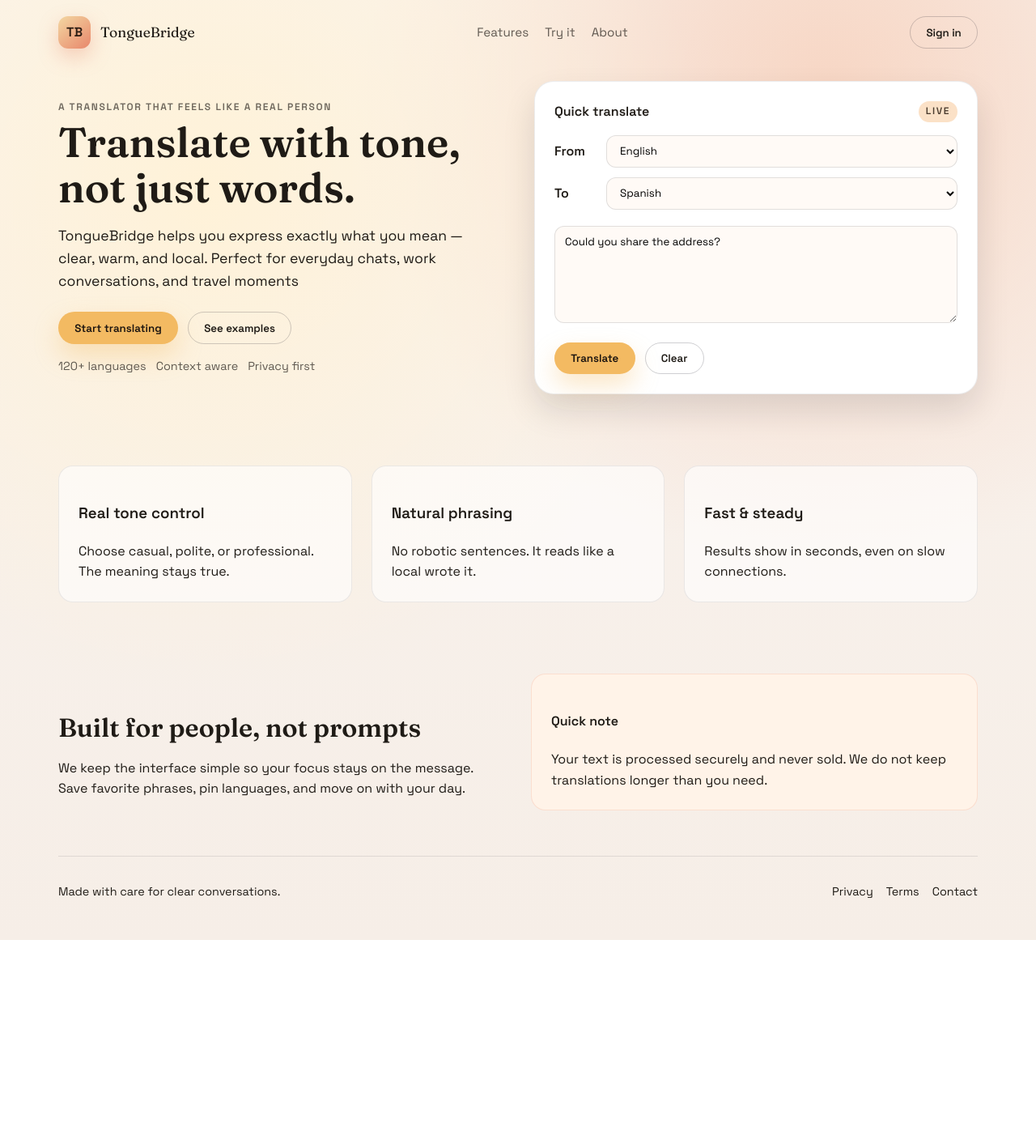
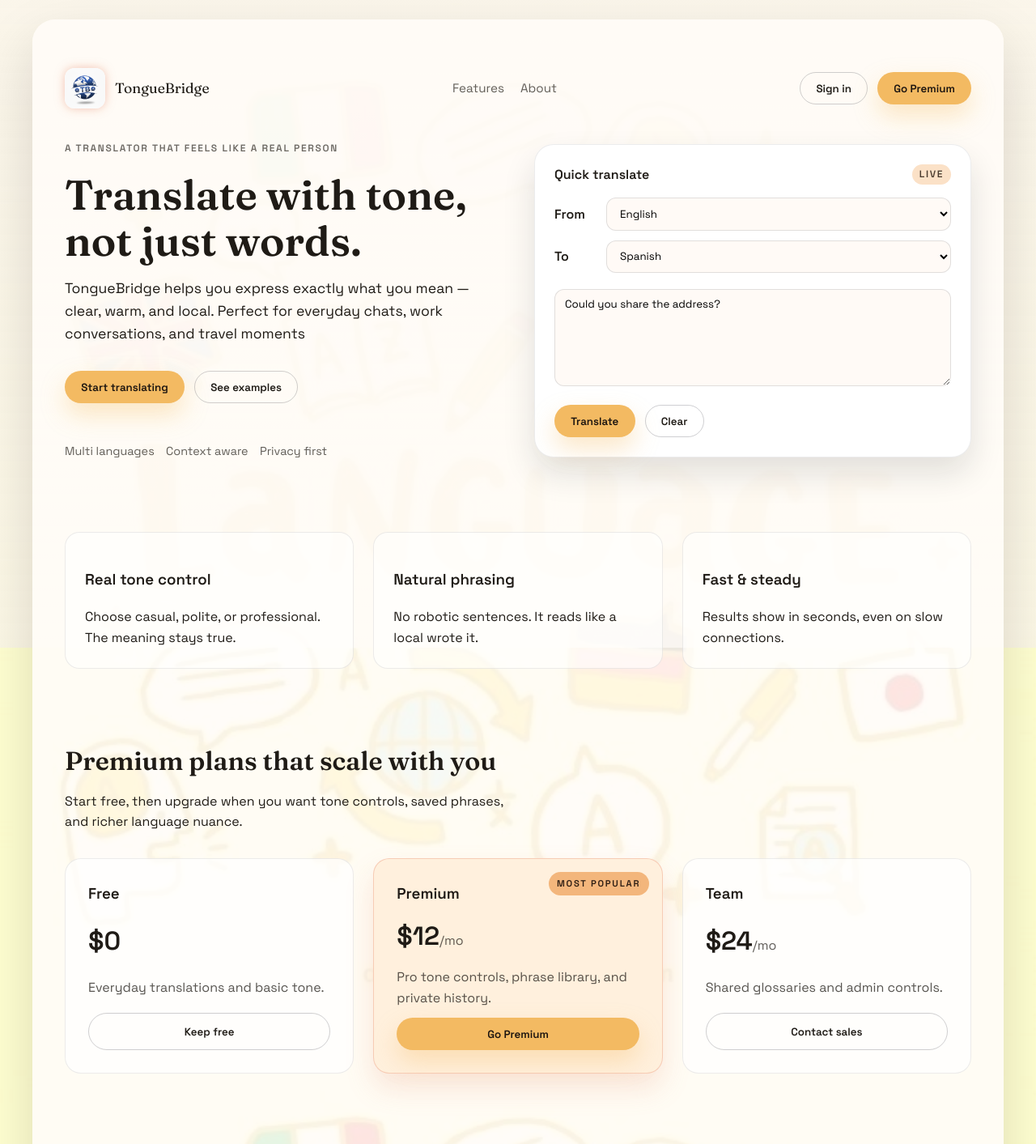
Before and after one commit to neelAkash2005/TongueBridge, a React (Vite) app in the folder frontDev/frontDev/: page / in a window 1280 px wide. Shown: the top 1413 px of the page at 81% size. Before the commit the page ends 1161 px from the top, so only its background shows below. Built offline with nearby package versions, Linux system fonts and the light colour scheme.

Commit message:
Improve look and lauout

```diff
--- a/frontDev/frontDev/src/App.css
+++ b/frontDev/frontDev/src/App.css
@@ -1,5 +1,5 @@
 .app {
-  color: var(--ink);
+  min-height: 100vh;
 }
 
 .site-header {
@@ -17,15 +17,30 @@
 }
 
 .brand-mark {
-  height: 40px;
-  width: 40px;
+  height: 50px;
+  width: 50px;
   border-radius: 12px;
-  display: grid;
-  place-items: center;
-  font-weight: 700;
-  background: linear-gradient(140deg, #f3d7a2, #e8876b);
-  color: #2a1b12;
-  box-shadow: 0 10px 24px rgba(232, 135, 107, 0.35);
+  overflow: hidden;
+  cursor: pointer;
+
+  /* glow */
+  box-shadow: 0 0 12px rgba(232, 135, 107, 0.5);
+
+  transition: all 0.3s ease;
+}
+
+/* hover glow + pop */
+.brand-mark:hover {
+  transform: scale(1.15);
+  box-shadow: 0 0 22px rgba(232, 135, 107, 0.9);
+}
+
+/* IMAGE FITTING */
+.brand-mark img {
+  width: 100%;
+  height: 100%;
+  object-fit: cover;
+  display: block;
 }
 
 .brand-name {
@@ -46,6 +61,12 @@
 
 .nav a:hover {
   opacity: 1;
+}
+
+.header-actions {
+  display: flex;
+  align-items: center;
+  gap: 0.75rem;
 }
 
 .btn {
@@ -94,11 +115,13 @@
   font-size: 0.75rem;
   font-weight: 600;
   opacity: 0.65;
+  margin-bottom: 20px;
 }
 
 .lead {
   font-size: 1.1rem;
   max-width: 520px;
+  margin-bottom: 32px;
 }
 
 .hero-actions {
@@ -110,10 +133,11 @@
 
 .badges {
   display: flex;
-  gap: 0.75rem;
+  gap: 0.9rem;
   flex-wrap: wrap;
   font-size: 0.9rem;
   opacity: 0.7;
+  margin-top: 3rem
 }
 
 .hero-card {
@@ -189,6 +213,80 @@ textarea {
   border: 1px solid rgba(15, 18, 33, 0.08);
 }
 
+.pricing {
+  margin-bottom: 3.5rem;
+}
+
+.pricing-header {
+  display: grid;
+  gap: 0.75rem;
+  max-width: 560px;
+  margin-bottom: 2rem;
+}
+
+.pricing-header h2 {
+  font-family: 'Fraunces', serif;
+  font-size: 2rem;
+  margin: 0;
+}
+
+.pricing-cards {
+  display: grid;
+  grid-template-columns: repeat(auto-fit, minmax(240px, 1fr));
+  gap: 1.5rem;
+}
+
+.pricing-card {
+  position: relative;
+  padding: 1.75rem;
+  border-radius: 20px;
+  background: rgba(255, 255, 255, 0.7);
+  border: 1px solid rgba(15, 18, 33, 0.08);
+  display: grid;
+  gap: 0.75rem;
+}
+
+.pricing-card h3 {
+  margin: 0;
+}
+
+.price {
+  font-size: 2rem;
+  font-weight: 700;
+  margin: 0;
+}
+
+.price span {
+  font-size: 1rem;
+  font-weight: 500;
+  opacity: 0.7;
+}
+
+.plan-note {
+  margin: 0;
+  opacity: 0.75;
+}
+
+.pricing-card.highlight {
+  background: #fff0dd;
+  border-color: rgba(232, 135, 107, 0.35);
+  box-shadow: 0 18px 35px rgba(232, 135, 107, 0.2);
+}
+
+.chip {
+  position: absolute;
+  top: 1rem;
+  right: 1rem;
+  font-size: 0.7rem;
+  text-transform: uppercase;
+  letter-spacing: 0.16em;
+  background: #f3b67c;
+  color: #2a1b12;
+  padding: 0.35rem 0.65rem;
+  border-radius: 999px;
+  font-weight: 700;
+}
+
 .split {
   display: grid;
   grid-template-columns: repeat(auto-fit, minmax(260px, 1fr));
--- a/frontDev/frontDev/src/App.jsx
+++ b/frontDev/frontDev/src/App.jsx
@@ -1,19 +1,25 @@
 import './App.css';
+import logo from './assets/logo.png';
 
 function App() {
   return (
     <div className="app">
       <header className="site-header">
         <div className="brand">
-          <div className="brand-mark">TB</div>
+          <div className="brand-mark">
+            <img src={logo} alt="TongueBridge logo" />
+          </div>
+
           <span className="brand-name">TongueBridge</span>
         </div>
         <nav className="nav">
           <a href="#features">Features</a>
-          <a href="#demo">Try it</a>
           <a href="#about">About</a>
         </nav>
-        <button className="btn ghost">Sign in</button>
+        <div className="header-actions">
+          <button className="btn ghost">Sign in</button>
+          <button className="btn primary">Go Premium</button>
+        </div>
       </header>
 
       <main>
@@ -30,7 +36,7 @@ function App() {
               <button className="btn ghost">See examples</button>
             </div>
             <div className="badges">
-              <span>120+ languages</span>
+              <span>Multi languages</span>
               <span>Context aware</span>
               <span>Privacy first</span>
             </div>
@@ -83,6 +89,43 @@ function App() {
           </article>
         </section>
 
+        <section className="pricing" id="pricing">
+          <div className="pricing-header">
+            <h2>Premium plans that scale with you</h2>
+            <p>
+              Start free, then upgrade when you want tone controls, saved phrases,
+              and richer language nuance.
+            </p>
+          </div>
+          <div className="pricing-cards">
+            <article className="pricing-card">
+              <h3>Free</h3>
+              <p className="price">$0</p>
+              <p className="plan-note">Everyday translations and basic tone.</p>
+              <button className="btn ghost">Keep free</button>
+            </article>
+            <article className="pricing-card highlight">
+              <span className="chip">Most popular</span>
+              <h3>Premium</h3>
+              <p className="price">
+                $12<span>/mo</span>
+              </p>
+              <p className="plan-note">
+                Pro tone controls, phrase library, and private history.
+              </p>
+              <button className="btn primary">Go Premium</button>
+            </article>
+            <article className="pricing-card">
+              <h3>Team</h3>
+              <p className="price">
+                $24<span>/mo</span>
+              </p>
+              <p className="plan-note">Shared glossaries and admin controls.</p>
+              <button className="btn ghost">Contact sales</button>
+            </article>
+          </div>
+        </section>
+
         <section className="split" id="about">
           <div>
             <h2>Built for people, not prompts</h2>
--- a/frontDev/frontDev/src/index.css
+++ b/frontDev/frontDev/src/index.css
@@ -1,4 +1,8 @@
 @import url('https://fonts.googleapis.com/css2?family=Fraunces:wght@400;600&family=Space+Grotesk:wght@400;600&display=swap');
+
+html, body {
+  height: 100%;
+}
 
 :root {
   font-family: 'Space Grotesk', sans-serif;
@@ -20,18 +24,33 @@
 
 body {
   margin: 0;
-  min-width: 320px;
+  position: relative;
   color: var(--ink);
-  background:
-    radial-gradient(circle at 20% 20%, #fff2d8 0, transparent 45%),
-    radial-gradient(circle at 80% 10%, #f7d6c4 0, transparent 40%),
-    linear-gradient(180deg, #f9f3ee 0%, #f6eee7 100%);
+  background-color: var(--sand);
+  background-image: url("./assets/bg.jpg");
+  background-size: cover;
+  background-position: center;
+  background-repeat: no-repeat;
+  background-attachment: fixed;
+}
+
+body::before {
+  content: "";
+  position: fixed;
+  inset: 0;
+  background: linear-gradient(180deg, rgba(250, 244, 238, 0.86), rgba(250, 244, 238, 0.7));
+  z-index: 0;
 }
 
 #root {
   max-width: 1200px;
-  margin: 0 auto;
-  padding: 0 2rem 2rem;
+  margin: 1.5rem auto 2rem;
+  padding: 2.5rem 2.5rem 3rem;
+  position: relative;
+  z-index: 1;
+  background: rgba(255, 252, 248, 0.9);
+  border-radius: 28px;
+  box-shadow: 0 30px 70px rgba(20, 16, 12, 0.15);
 }
 
 a {
@@ -48,3 +67,11 @@ main {
 p {
   margin: 0;
 }
+
+@media (max-width: 720px) {
+  #root {
+    margin: 0;
+    border-radius: 0;
+    padding: 2rem 1.5rem 2.5rem;
+  }
+}
```
Also changed, not shown: frontDev/frontDev/src/assets/bg.jpg (added), frontDev/frontDev/src/assets/logo.png (added).
